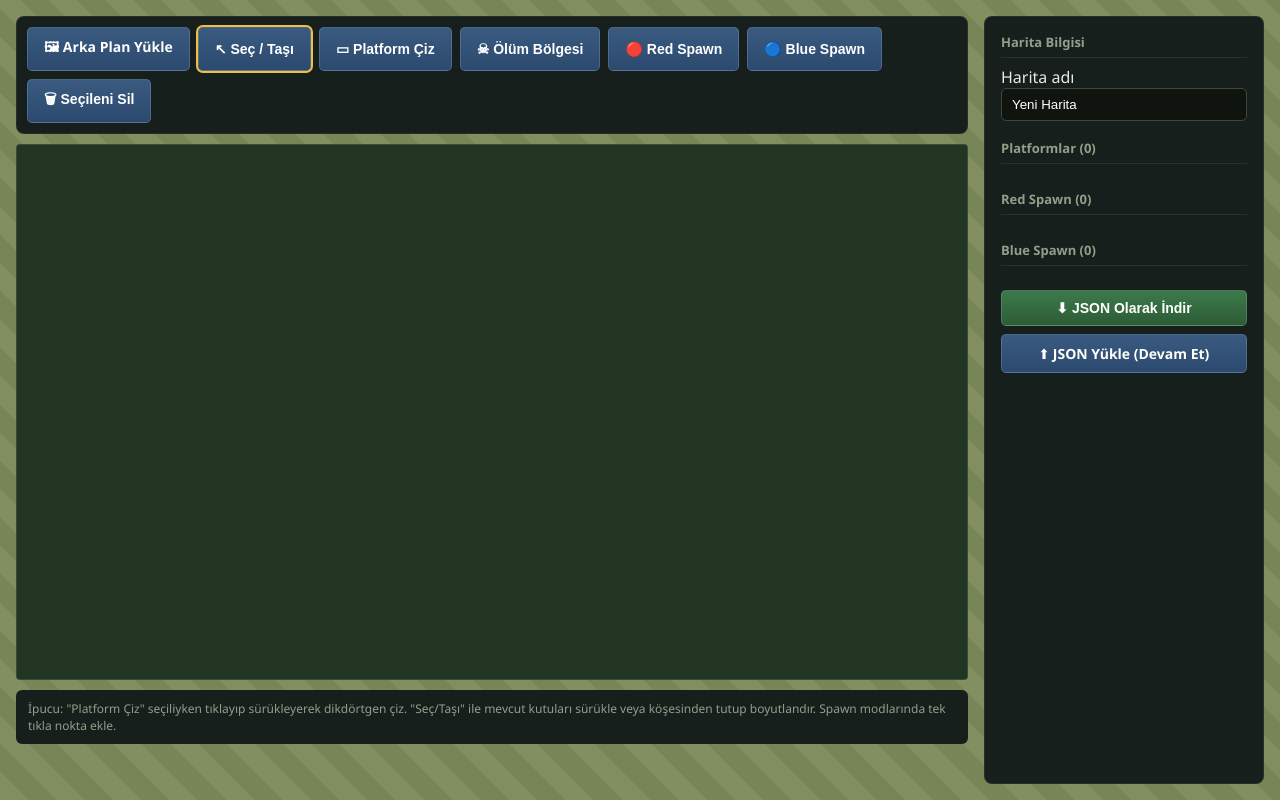
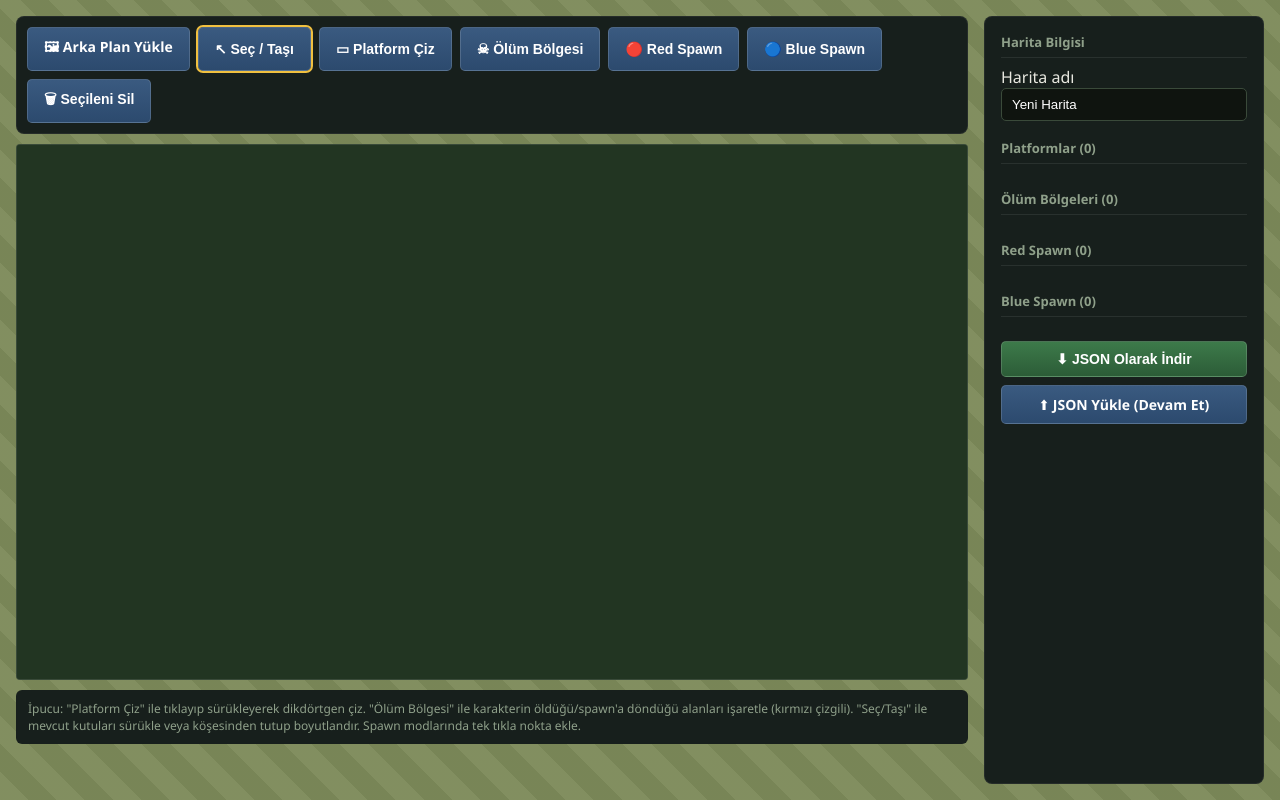
Before and after one commit to arkiteksz/PenguTR, a website: page public/editor.html in a window 1280 px wide. Drawn offline with Linux system fonts and the light colour scheme.

Commit message:
Update editor.html

```diff
--- a/public/editor.html
+++ b/public/editor.html
@@ -28,7 +28,7 @@
       <canvas id="editorCanvas" width="1280" height="720"></canvas>
     </div>
     <div class="editor-hint">
-      İpucu: "Platform Çiz" seçiliyken tıklayıp sürükleyerek dikdörtgen çiz. "Seç/Taşı" ile mevcut kutuları sürükle veya köşesinden tutup boyutlandır. Spawn modlarında tek tıkla nokta ekle.
+      İpucu: "Platform Çiz" ile tıklayıp sürükleyerek dikdörtgen çiz. "Ölüm Bölgesi" ile karakterin öldüğü/spawn'a döndüğü alanları işaretle (kırmızı çizgili). "Seç/Taşı" ile mevcut kutuları sürükle veya köşesinden tutup boyutlandır. Spawn modlarında tek tıkla nokta ekle.
     </div>
   </div>
 
@@ -39,6 +39,9 @@
 
     <h3>Platformlar (<span id="platformCount">0</span>)</h3>
     <div id="platformList" class="entity-list"></div>
+
+    <h3>Ölüm Bölgeleri (<span id="deathboxCount">0</span>)</h3>
+    <div id="deathboxList" class="entity-list"></div>
 
     <h3>Red Spawn (<span id="redCount">0</span>)</h3>
     <div id="redSpawnList" class="entity-list"></div>
```
